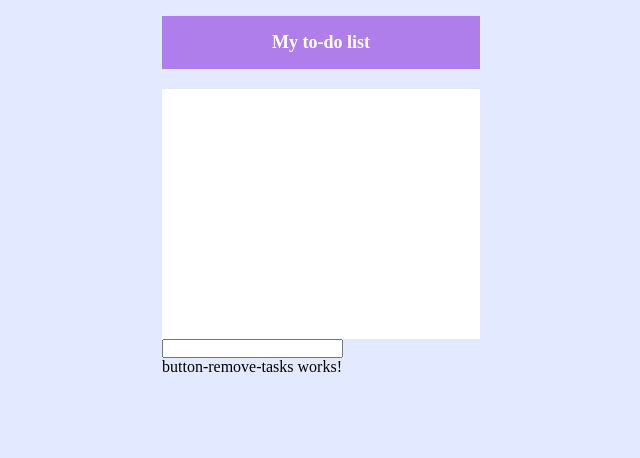
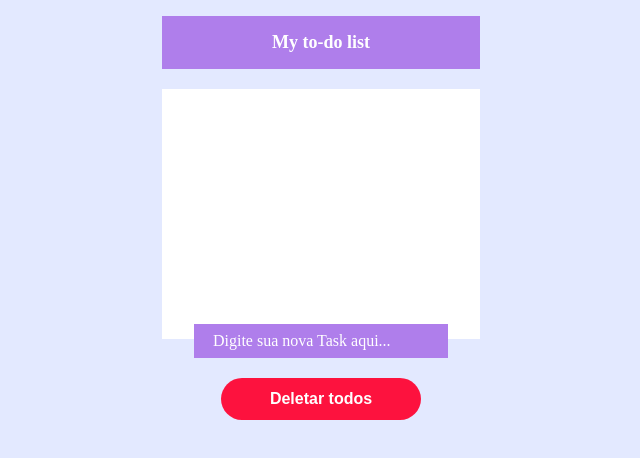
Before and after one commit to GabrielRSiqueira18/udemy-todo-list, an Angular app: page / in a window 1280 px wide. Shown: the top 458 px of the page, without its empty margins (319-959 px from the left). Built offline with nearby package versions, Linux system fonts and the light colour scheme.

Commit message:
feat: create the button remove all tasks and correction add item in task list

```diff
--- a/src/app/modules/home/components/button-remove-tasks/button-remove-tasks.component.html
+++ b/src/app/modules/home/components/button-remove-tasks/button-remove-tasks.component.html
@@ -1 +1,3 @@
-<p>button-remove-tasks works!</p>
+<button>
+  Deletar todos
+</button>
--- a/src/app/modules/home/components/button-remove-tasks/button-remove-tasks.component.scss
+++ b/src/app/modules/home/components/button-remove-tasks/button-remove-tasks.component.scss
@@ -0,0 +1,18 @@
+@import "../../../../../variables.scss";
+
+button {
+  border: 0;
+  border-radius: 50px;
+  width: 200px;
+  padding: 0.75rem 0.5rem;
+  text-align: center;
+  display: flex;
+  align-items: center;
+  justify-content: center;
+  background-color: $red-100;
+  color: $gray-100;
+  font-size: 1rem;
+  font-weight: 700;
+  margin: 0 auto;
+  cursor: pointer;
+}
--- a/src/app/modules/home/components/button-remove-tasks/button-remove-tasks.component.ts
+++ b/src/app/modules/home/components/button-remove-tasks/button-remove-tasks.component.ts
@@ -5,6 +5,4 @@ import { Component } from '@angular/core';
   templateUrl: './button-remove-tasks.component.html',
   styleUrl: './button-remove-tasks.component.scss'
 })
-export class ButtonRemoveTasksComponent {
-
-}
+export class ButtonRemoveTasksComponent {}
--- a/src/app/modules/home/components/input-add-task/input-add-task.component.html
+++ b/src/app/modules/home/components/input-add-task/input-add-task.component.html
@@ -1,5 +1,9 @@
-<input
-  (keyup.enter)="addTaskValue()"
-  [(ngModel)]="taskValue"
-  type="text"
->
+<div>
+  <input
+    (keyup.enter)="addTaskValue()"
+    [(ngModel)]="taskValue"
+    type="text"
+    placeholder="Digite sua nova Task aqui..."
+  >
+
+</div>
--- a/src/app/modules/home/components/input-add-task/input-add-task.component.scss
+++ b/src/app/modules/home/components/input-add-task/input-add-task.component.scss
@@ -0,0 +1,24 @@
+@import "../../../../../variables.scss";
+
+div {
+  width: 80%;
+  padding: 0.5rem;
+  background-color: $purple-500;
+  display: flex;
+  margin: 0 auto;
+  margin-top: -15px;
+  margin-bottom: 20px;
+  position: relative;
+
+  input {
+    all: unset;
+    color: $gray-100;
+    font-size: 1rem;
+    font-weight: 400;
+    text-align: center;
+
+    &::placeholder {
+      color: $gray-100;
+    }
+  }
+}
--- a/src/app/modules/home/components/input-add-task/input-add-task.component.ts
+++ b/src/app/modules/home/components/input-add-task/input-add-task.component.ts
@@ -14,7 +14,7 @@ export class InputAddTaskComponent {
     const taskValueFormated = this.taskValue.trim();
 
     if(taskValueFormated) {
-      this.emitAddTaskValue.emit(this.taskValue);
+      this.emitAddTaskValue.emit(taskValueFormated);
       this.taskValue = "";
     }
   }
--- a/src/app/modules/home/components/tasks-list/tasks-list.component.html
+++ b/src/app/modules/home/components/tasks-list/tasks-list.component.html
@@ -19,4 +19,4 @@
   </div>
 </div>
 <app-input-add-task (emitAddTaskValue)="setItemInTaskList($event)"></app-input-add-task>
-<app-button-remove-tasks></app-button-remove-tasks>
+<app-button-remove-tasks (click)="removeAllTasks()"></app-button-remove-tasks>
--- a/src/app/modules/home/components/tasks-list/tasks-list.component.scss
+++ b/src/app/modules/home/components/tasks-list/tasks-list.component.scss
@@ -12,6 +12,7 @@
   display: flex;
   align-items: center;
   justify-content: space-between;
+  margin-bottom: 0.5rem;
 
   div {
     display: flex;
--- a/src/app/modules/home/components/tasks-list/tasks-list.component.ts
+++ b/src/app/modules/home/components/tasks-list/tasks-list.component.ts
@@ -16,4 +16,8 @@ export class TasksListComponent {
     })
   }
 
+  public removeAllTasks() {
+    this.itemsTaskList = []
+  }
+
 }
```
